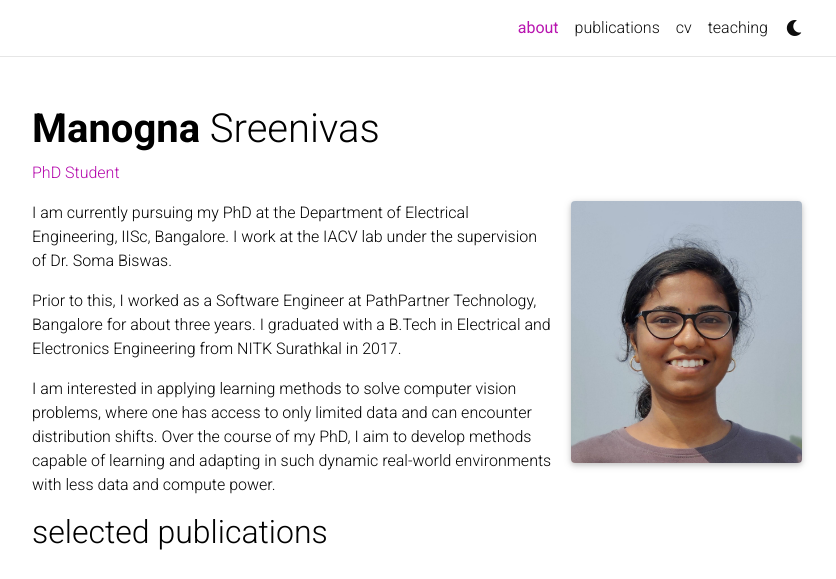
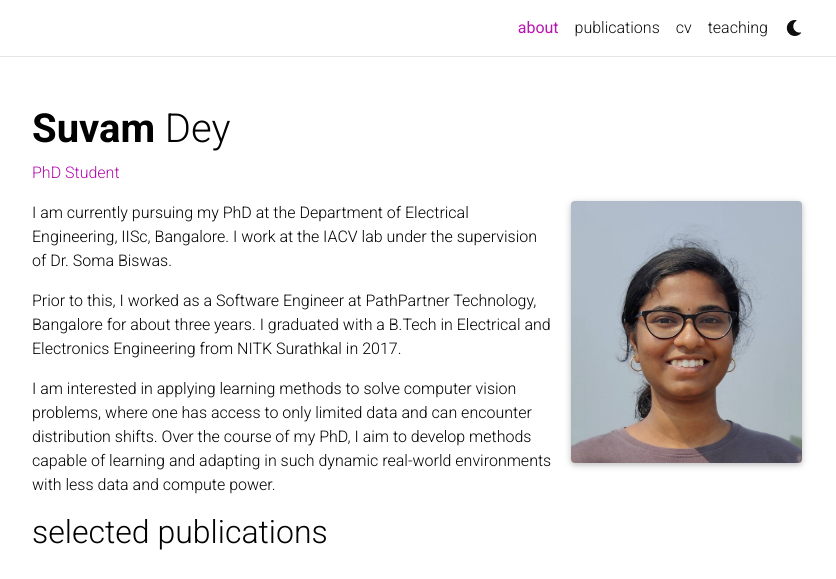
Before and after one commit to YedMavus/yedmavus.github.io, a Jekyll site: the page built from _pages/about.md, in a window 1280 px wide, cut to the strip 0-579 px from the top of the page. Shown: the whole strip, without its empty margins (223-1059 px from the left). Built offline with Jekyll 4.4.1, drawn with Linux system fonts in a browser that asks for light colours; comment, search, counter and statistics services are not loaded; a style sheet for code colours, icons or effects is not loaded; some of the changed text lies outside the part shown.

Commit message:
Update _config.yml

```diff
--- a/_config.yml
+++ b/_config.yml
@@ -3,10 +3,10 @@
 # -----------------------------------------------------------------------------
 
 title: blank # the website title (if blank, full name will be used instead)
-first_name: Manogna
+first_name: Suvam
 middle_name:
-last_name: Sreenivas
-email: manognas@iisc.ac.in
+last_name: Dey
+email: suvamdey@iisc.ac.in
 description: > # the ">" symbol means to ignore newlines until "footer_text:"
   A simple, whitespace theme for academics. Based on [*folio](https://github.com/bogoli/-folio) design.
 footer_text: >
@@ -16,9 +16,9 @@ footer_text: >
 keywords: jekyll, jekyll-theme, academic-website, portfolio-website  # add your own keywords or leave empty
 
 lang: en # the language of your site (for example: en, fr, cn, ru, etc.)
-icon: ⚛️  # the emoji used as the favicon (alternatively, provide image name in /assets/img/)
+icon:   # the emoji used as the favicon (alternatively, provide image name in /assets/img/)
 
-url: https://manogna-s.github.io # the base hostname & protocol for your site
+url: https://yedmavus.github.io # the base hostname & protocol for your site
 baseurl:  # the subpath of your site, e.g. /blog/
 last_updated: false # set to true if you want to display last updated in the footer
 impressum_path:  # set to path to include impressum link in the footer, use the same path as permalink in a page, helps to conform with EU GDPR
@@ -71,13 +71,13 @@ og_image: # The site-wide (default for all links) Open Graph preview image
 # Social integration
 # -----------------------------------------------------------------------------
 
-github_username: manogna-s # your GitHub user name
+github_username: yedmavus # your GitHub user name
 gitlab_username: # your GitLab user name
-twitter_username: Manogna_S # your Twitter handle
+twitter_username: yedmavus # your Twitter handle
 mastodon_username: # your mastodon instance+username in the format instance.tld/@username
-linkedin_username: manogna-s-59350498 # your LinkedIn user name
+linkedin_username: suvam-dey # your LinkedIn user name
 telegram_username: # your Telegram user name
-scholar_userid: ytQg9qIAAAAJ&hl # your Google Scholar ID
+scholar_userid: ZKDDrFAAAAAJ # your Google Scholar ID
 semanticscholar_id: # your Semantic Scholar ID
 whatsapp_number: # your WhatsApp number (full phone number in international format. Omit any zeroes, brackets, or dashes when adding the phone number in international format.)
 orcid_id: # your ORCID ID
@@ -260,8 +260,8 @@ display_tags: ['formatting', 'images', 'links', 'math', 'code'] # this tags will
 
 scholar:
 
-  last_name: [Einstein]
-  first_name: [Albert, A.]
+  last_name: [Dey]
+  first_name: [Suvam]
 
   style: apa
   locale: en
```
